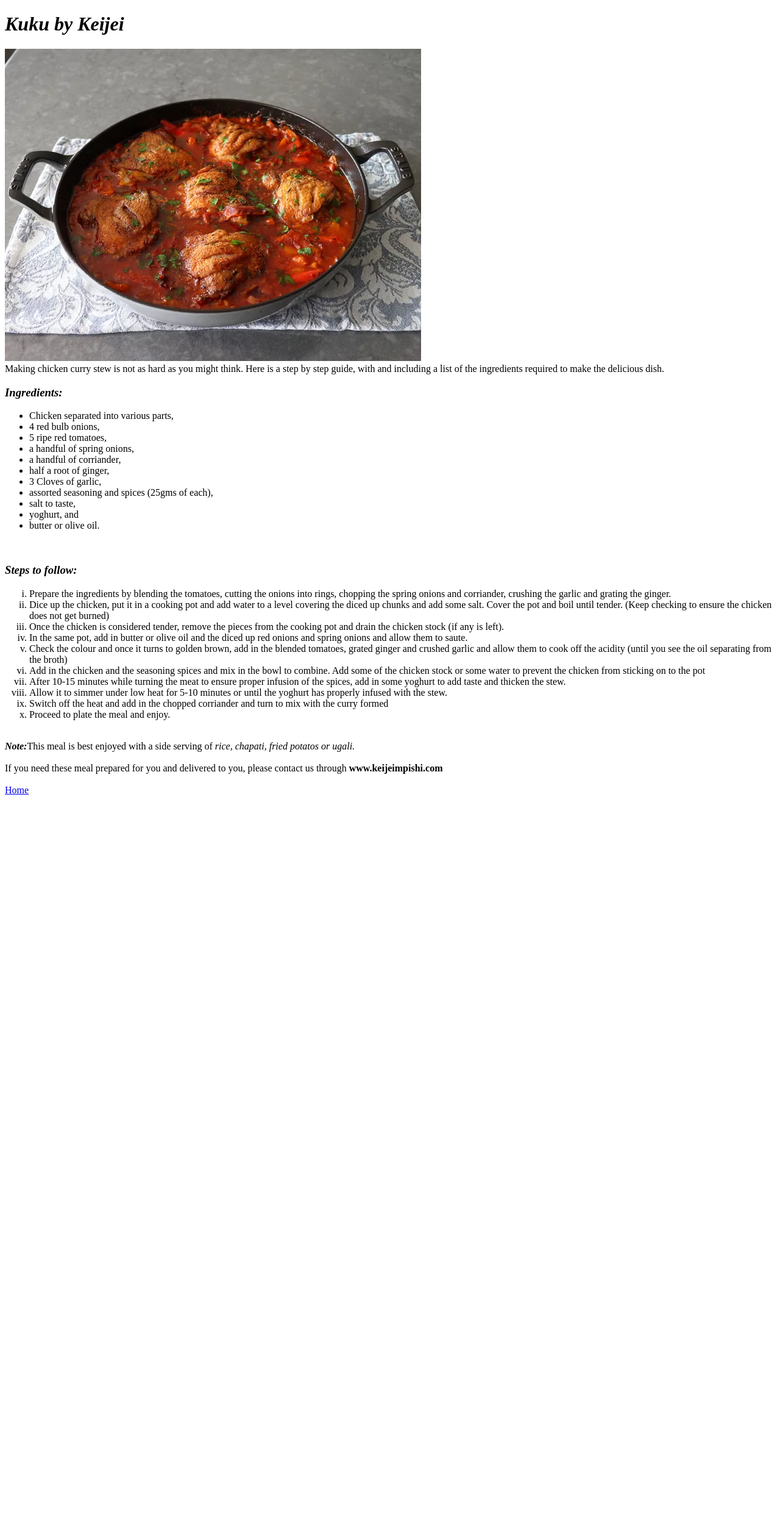
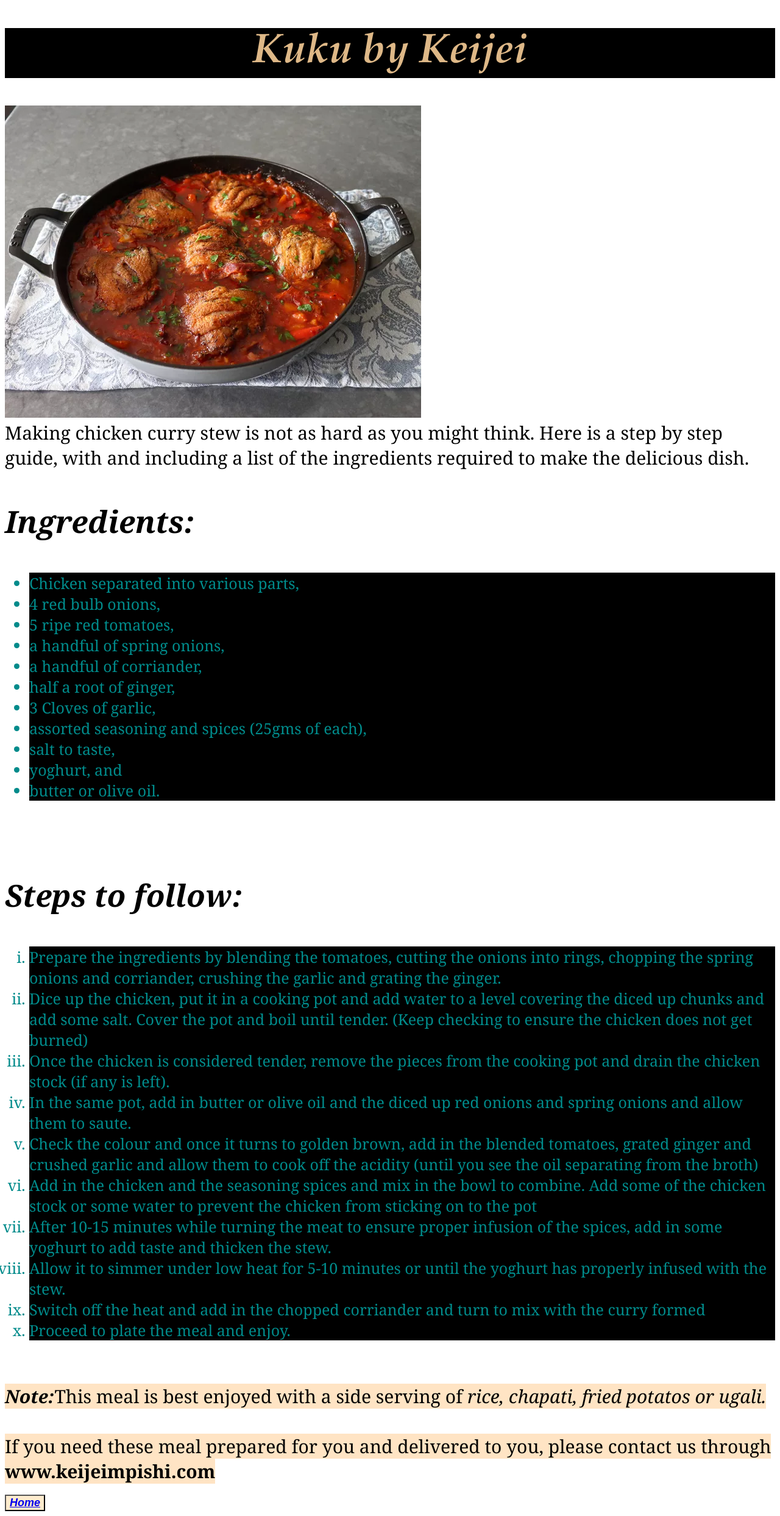
Before and after one commit to Ka-bau/Odin-Recipes, a plain HTML site: page Recipes/Kuku.html in a window 1280 px wide. Shown: the whole page at 61% size. Before the commit the page ends 1313 px from the top, so only its background shows below. Drawn offline with Linux system fonts and the light colour scheme.

Commit message:
These repo is added and includes some improvements on the HTML with some CSS knowledge.

```diff
--- a/Recipes/Kuku.html
+++ b/Recipes/Kuku.html
@@ -4,6 +4,7 @@
     <meta charset="UTF-8">
     <meta name="viewport" content="width=device-width, initial-scale=1.0">
     <title>Document</title>
+    <link rel="stylesheet" href="style.css"
 </head>
 <body>
     <h1><Strong><em>Kuku by Keijei</em></Strong></h1>
@@ -50,6 +51,6 @@
     </p2>
     <br>
     <br>
-    <a href="../index.html">Home</a>
+    <button><a href="../index.html">Home</a></button>
 </body>
 </html>
--- /dev/null
+++ b/Recipes/style.css
@@ -0,0 +1,71 @@
+h1
+    {
+        color: burlywood;
+        font-family: "Palatino Linotype", Cambria, Cochin, Georgia, Times, 'Times New Roman', serif;
+        font-size: 68px;
+        font-style: italic;
+        text-align: center;
+        background-color: black;
+    }
+p1
+    {
+        color: black;
+        background-color: white;
+        font-family: Cambria, Cochin, Georgia, Times, 'Times New Roman', serif;
+        font-size: 30px;
+        font-style: normal;
+        text-align: left;
+    }
+h3
+    {
+        color: black;
+        background-color: white;
+        font-family: Cambria, Cochin, Georgia, Times, 'Times New Roman', serif;
+        font-size: 50px;
+        font-style: normal;
+    }
+li
+    {
+        color: darkcyan;
+        background-color: black;
+        font-family: Cambria, Cochin, Georgia, Times, 'Times New Roman', serif;
+        font-size: 25px;
+        font-style: normal;
+        text-align: left;
+    }
+p2
+    {
+        color: black;
+        background-color: bisque;
+        font-family: Cambria, Cochin, Georgia, Times, 'Times New Roman', serif;
+        font-size: 30px;
+        font-style: normal;
+        text-align: center;
+    }
+button
+    {
+        color: aqua;
+        background-color: blanchedalmond;
+        font-size: large;
+        font-style: italic;
+        text-align: center;
+        font-weight: bold;
+    }
+p3
+    {
+        color: black;
+        background-color: bisque;
+        font-family: Cambria, Cochin, Georgia, Times, 'Times New Roman', serif;
+        font-size: 30px;
+        font-style: normal;
+        text-align: center;
+    }
+p4
+    {
+        color: black;
+        background-color: bisque;
+        font-family: Cambria, Cochin, Georgia, Times, 'Times New Roman', serif;
+        font-size: 30px;
+        font-style: normal;
+        text-align: center;
+    }
--- /dev/null
+++ b/style.css
@@ -0,0 +1,22 @@
+h1
+    {
+        color: red;
+        font-weight: bold;
+        font-family: "Palatino Linotype",sans-serif;
+        font-size: 68px;
+        text-align: center;
+    }
+
+button
+    {
+        color: white;
+        font-weight: bold;
+        font-style: italic;
+        background-color: lightsalmon;
+        font-size: 40px;
+    }
+img
+    {
+        width:auto;
+        height:auto;
+    }
```
Also changed, not shown: Recipes/Nyama.html (+2 -1 lines), index.html (+3 -4 lines).
